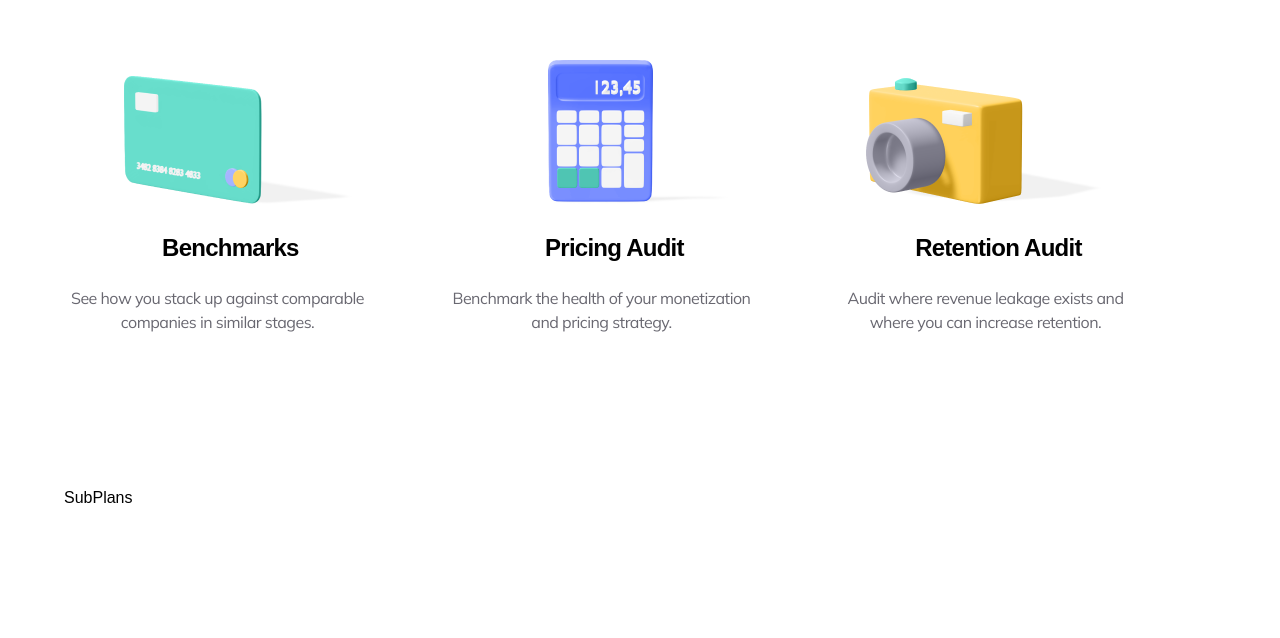
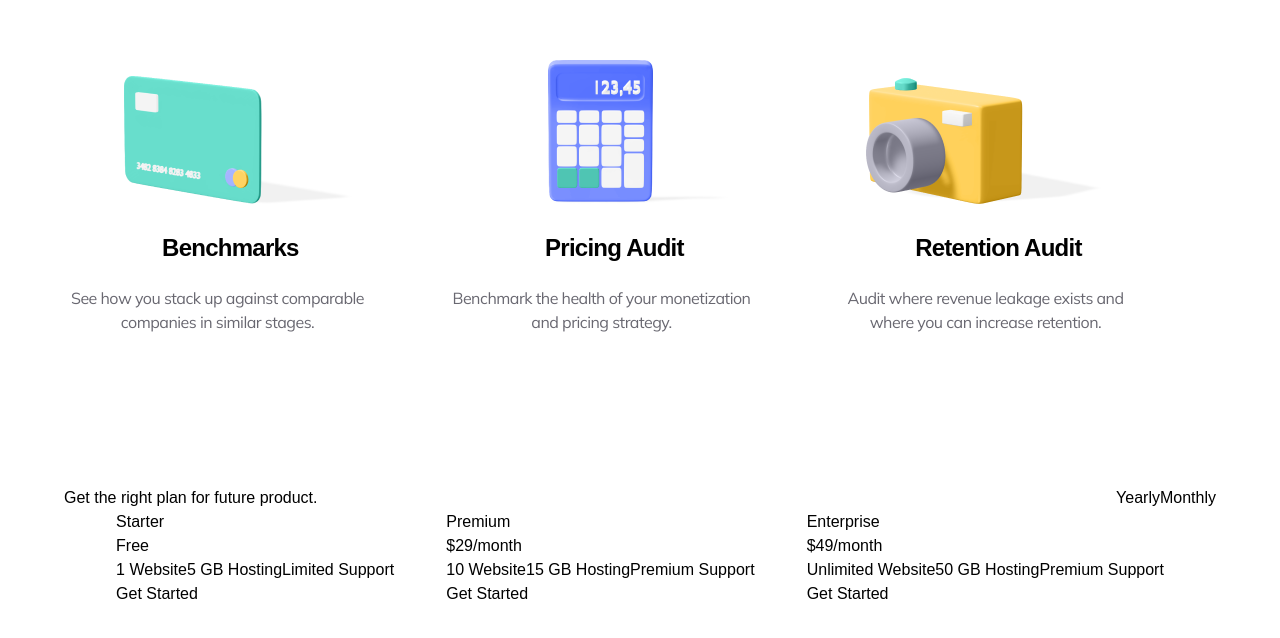
Before and after one commit to sefeoluwa/globe-landing-page, a React (Vite) app: page / in a window 1280 px wide. Shown: the part 2173-2811 px from the top of the page. Before the commit the page ends 2747 px from the top, so only its background shows below. Built offline with nearby package versions, Linux system fonts and the light colour scheme; some icons are missing; a web font is replaced by a local one.

Commit message:
rendered text content without styles

```diff
--- a/src/components/SubPlans.jsx
+++ b/src/components/SubPlans.jsx
@@ -1,9 +1,33 @@
 import React from 'react'
 import { SectionWrapper } from "../hoc"
+import { plans } from "../constants"
 
 function SubPlans() {
   return (
-    <div>SubPlans</div>
+    <>
+    <div className="top flex justify-between">
+      <h2>Get the right plan for future product.</h2>
+      <div className="buttons">
+        <button>Yearly</button>
+        <button>Monthly</button>
+      </div>
+    </div>
+
+    <div className="bottom">
+      <div className='flex justify-evenly'>
+        {plans.map((plan) => (
+          <div key={plan.title}>
+            <p>{plan.title}</p>
+            <h3>{plan.price}</h3>
+            <ul className='flex flex-col'>
+              <li className=''>{plan.specs}</li>
+            </ul>
+            <button>{plan.button}</button>
+          </div>
+        ))}
+      </div>
+    </div>
+    </>
   )
 }
 
```
